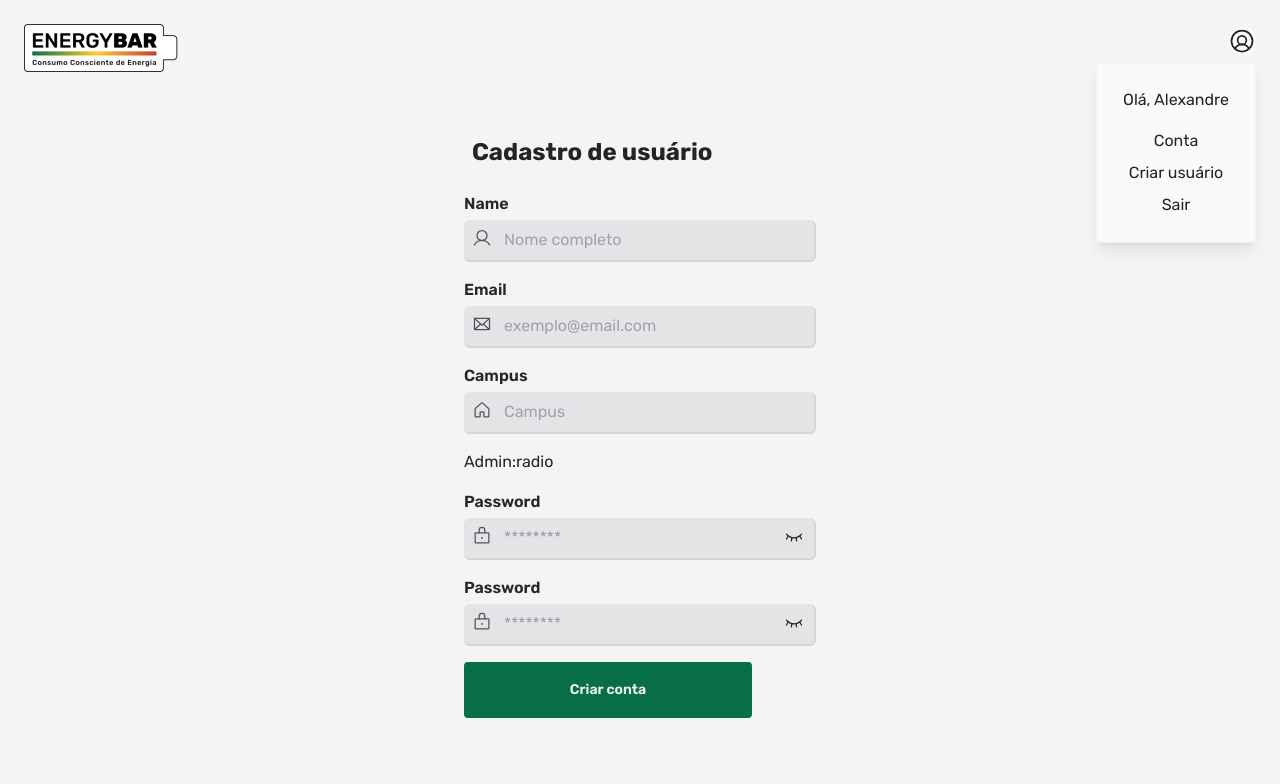
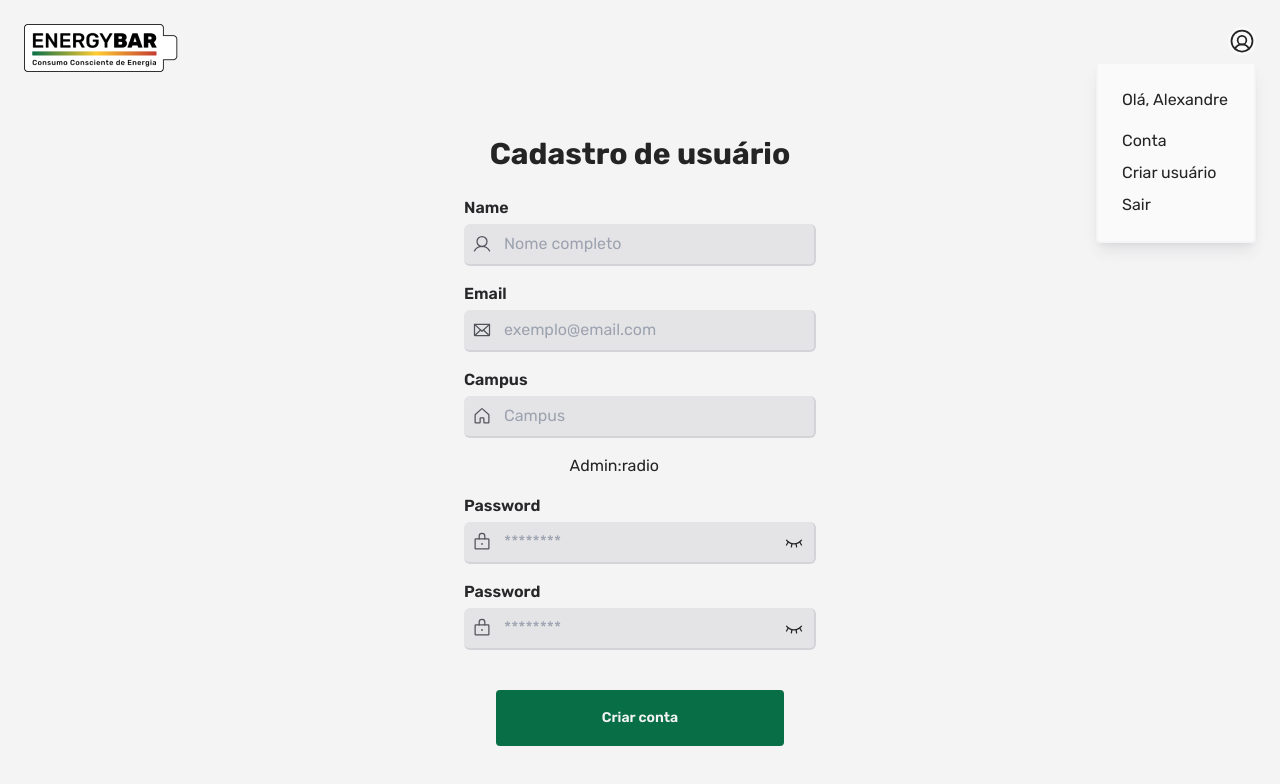
Before and after one commit to ifce-inova-2022/web, a React (Vite) app: page /register in a window 1280 px wide. Both pictures are taken after a click on the button 1242 px from the left and 40 px from the top of the page. Shown: the top 784 px of the page. Built offline with nearby package versions, Linux system fonts and the light colour scheme.

Commit message:
style: style adjustment

```diff
--- a/src/components/FieldInput.tsx
+++ b/src/components/FieldInput.tsx
@@ -40,13 +40,13 @@ export function FieldInput({
   const isPassword = initialType === "password";
 
   return (
-    <fieldset className="flex flex-col gap-1 group">
+    <fieldset className="w-full flex flex-col gap-1 group">
       <label className="text-zinc-800 font-semibold" htmlFor={id}>
         {label}
       </label>
       <div className="relative">
         <div
-          className={`absolute top-2 left-2 text-xl text-zinc-600
+          className={`absolute top-2.5 left-2 text-xl text-zinc-600
           `}
         >
           {icon}
@@ -66,7 +66,7 @@ export function FieldInput({
         {isPassword ? (
           <button
             type={"button"}
-            className="absolute top-2 right-3 text-xl"
+            className="absolute top-2.5 right-3 text-xl"
             onClick={handleClick}
           >
             {isVisible ? <Eye /> : <EyeClosed />}
--- a/src/components/Header.tsx
+++ b/src/components/Header.tsx
@@ -35,16 +35,21 @@ export function Header() {
             />
           </button>
           {isOpenMenu ? (
-            <div
-              className="min-w-[10rem] w-max bg-zinc-50 border-2 border-zinc-100 right-0 p-6 flex flex-col items-center gap-2 rounded shadow-lg shadow-zinc-700/10 absolute"
+            <nav
+              className="min-w-[10rem] w-max bg-zinc-50 border-2 border-zinc-100 right-0 p-6 rounded shadow-lg shadow-zinc-700/10 absolute"
               onMouseLeave={() => setIsOpenMenu(false)}
             >
-              <div>{`Olá, ${user.name}`}</div>
+              <ul className="flex flex-col items-start gap-2">
+                <li>{`Olá, ${user.name}`}</li>
                 <hr />
+                <li>
+                  {" "}
                   <Link className="link" to="profile">
                     Conta
                   </Link>
-
+                </li>
+                <li>
+                  {" "}
                   {user.type === "admin" ? (
                     <Link className="link" to="register">
                       Criar usuário
@@ -52,10 +57,14 @@ export function Header() {
                   ) : (
                     ""
                   )}
+                </li>
+                <li>
                   <button onClick={() => setIsOpenModal(true)} className="link">
                     Sair
                   </button>
-            </div>
+                </li>
+              </ul>
+            </nav>
           ) : (
             ""
           )}
@@ -65,26 +74,31 @@ export function Header() {
         // <Link to="login">Entrar</Link>
       )}
       {isOpenModal ? (
-        <div className="card flex items-center justify-center top-0 right-0 w-screen h-screen absolute z-50">
-          <div className=" bg-zinc-50 p-10 rounded relative">
-            <button className="absolute top-3 right-4 hover:scale-110 transition-transform">
+        <div
+          className="card flex items-center justify-center top-0 right-0 w-screen h-screen absolute z-50"
+          onAuxClick={() => setIsOpenModal(false)}
+        >
+          <div className=" bg-zinc-50 p-10 shadow-2xl border-2 rounded-lg relative">
+            <button className="absolute top-3 right-3 hover:scale-110 transition-transform hover:bg-custom-red-hover hover:rounded-full p-1 hover:text-zinc-50 hover:shadow-md">
               <X weight="bold" onClick={() => setIsOpenModal(false)} />
             </button>
+
             <p className="mb-6">Tem certeza que deseja sair?</p>
 
             <div className="flex justify-between gap-4">
               <button
-                className="w-1/2 px-4 py-1 border-2 border-custom-green-default rounded hover:bg-custom-green-hover hover:text-zinc-50 transition-colors"
+                className="w-1/2 px-4 py-1 border-2 border-custom-red-hover hover:border-custom-red-default rounded hover:bg-custom-red-hover hover:text-zinc-50 transition-colors"
+                onClick={() => setIsOpenModal(false)}
+              >
+                Cancelar
+              </button>
+
+              <button
+                className="w-1/2 px-4 py-1 border-2
+                border-custom-green-hover hover:border-custom-green-default rounded hover:bg-custom-green-hover hover:text-zinc-50 transition-colors"
                 onClick={handleSingUp}
               >
                 Sair
-              </button>
-
-              <button
-                className="w-1/2 px-4 py-1 border-2 border-custom-red-default rounded hover:bg-custom-red-hover hover:text-zinc-50 transition-colors"
-                onClick={() => setIsOpenModal(false)}
-              >
-                Cancelar
               </button>
             </div>
           </div>
--- a/src/pages/Login.tsx
+++ b/src/pages/Login.tsx
@@ -9,7 +9,7 @@ export function Login() {
   const [password, setPassword] = useState("");
   return (
     <div className="w-screen h-screen bg-zinc-100 flex flex-col justify-center items-center">
-      <h1 className="text-2xl font-bold text-zinc-800">Faça login</h1>
+      <h1 className="text-3xl font-bold text-zinc-800">Faça login</h1>
 
       <form className="flex flex-col gap-4 items-stretch w-full max-w-sm mt-10">
         <FieldInput
@@ -39,12 +39,7 @@ export function Login() {
           </span>
         </label>
 
-        <Button
-          type="submit"
-          className="mt-12"
-          typeButton="secondary"
-          title="Entrar"
-        />
+        <Button type="submit" className="mt-12" typeButton="" title="Entrar" />
       </form>
     </div>
   );
--- a/src/pages/Register.tsx
+++ b/src/pages/Register.tsx
@@ -1,5 +1,4 @@
 import { Lock, User, Envelope, House } from "phosphor-react";
-// import { Button } from "../components/Button";
 import { useState } from "react";
 import { Button } from "../components/Button";
 import { FieldInput } from "../components/FieldInput";
@@ -13,10 +12,10 @@ export function Register() {
     <div className="w-full min-h-screen bg-zinc-100 flex flex-col items-center">
       <form
         className="w-[400px] flex-1
-        flex flex-col gap-4 items-stretch sm:px-6 px-3 md:py-32 py-24
+        flex flex-col gap-4 items-center sm:px-6 px-3 md:py-32 py-24
         "
       >
-        <h1 className="text-2xl p-2 font-bold">Cadastro de usuário</h1>
+        <h1 className="text-3xl p-2 font-bold">Cadastro de usuário</h1>
         <FieldInput
           id="name"
           placeholder="Nome completo"
@@ -71,7 +70,9 @@ export function Register() {
           setValue={setPassword}
         />
 
-        <Button type="submit" className="" typeButton="" title="Criar conta" />
+        <div className="pt-6">
+          <Button type="submit" typeButton="" title="Criar conta" />
+        </div>
       </form>
     </div>
   );
```
Lines whose indentation alone changed are shown as unchanged.
